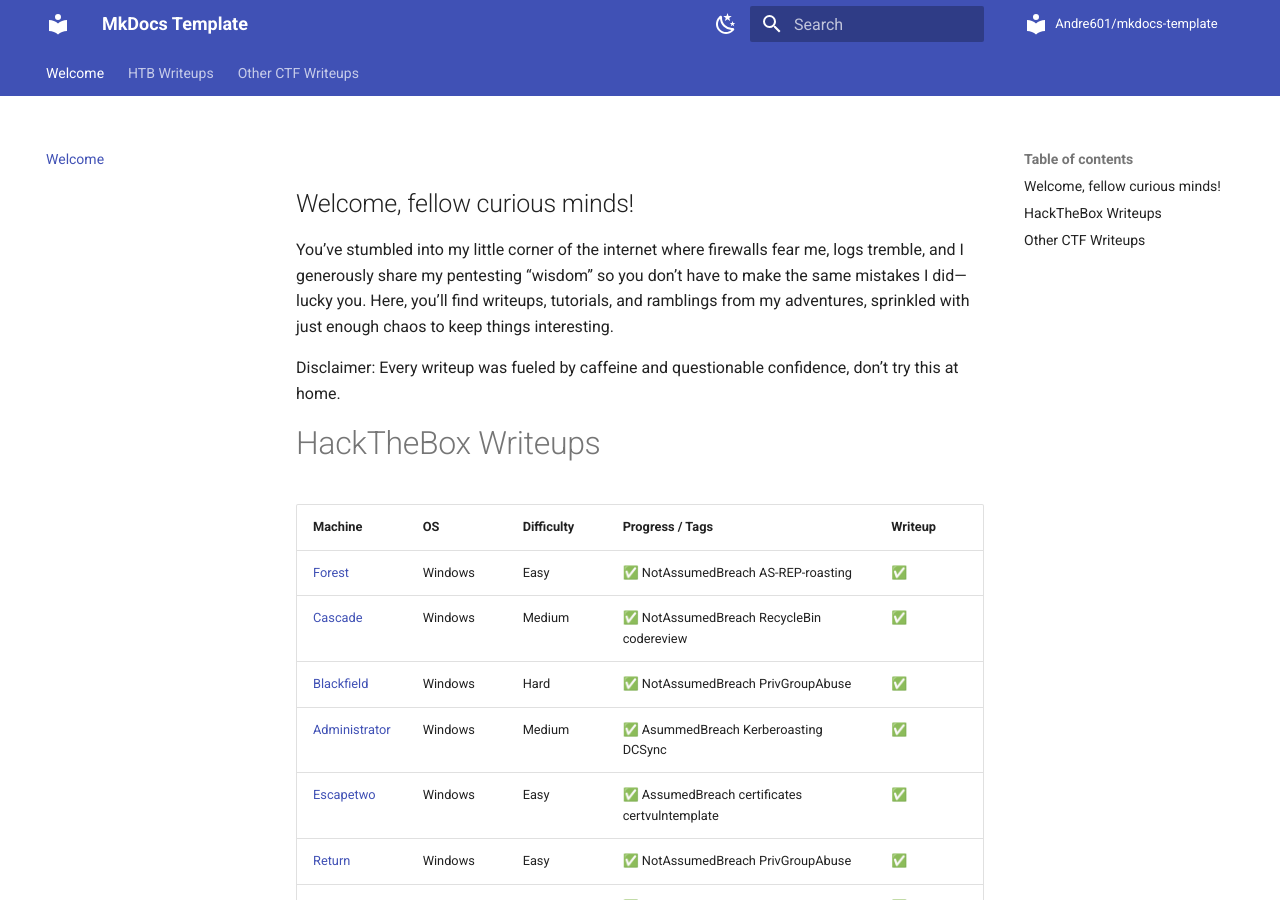
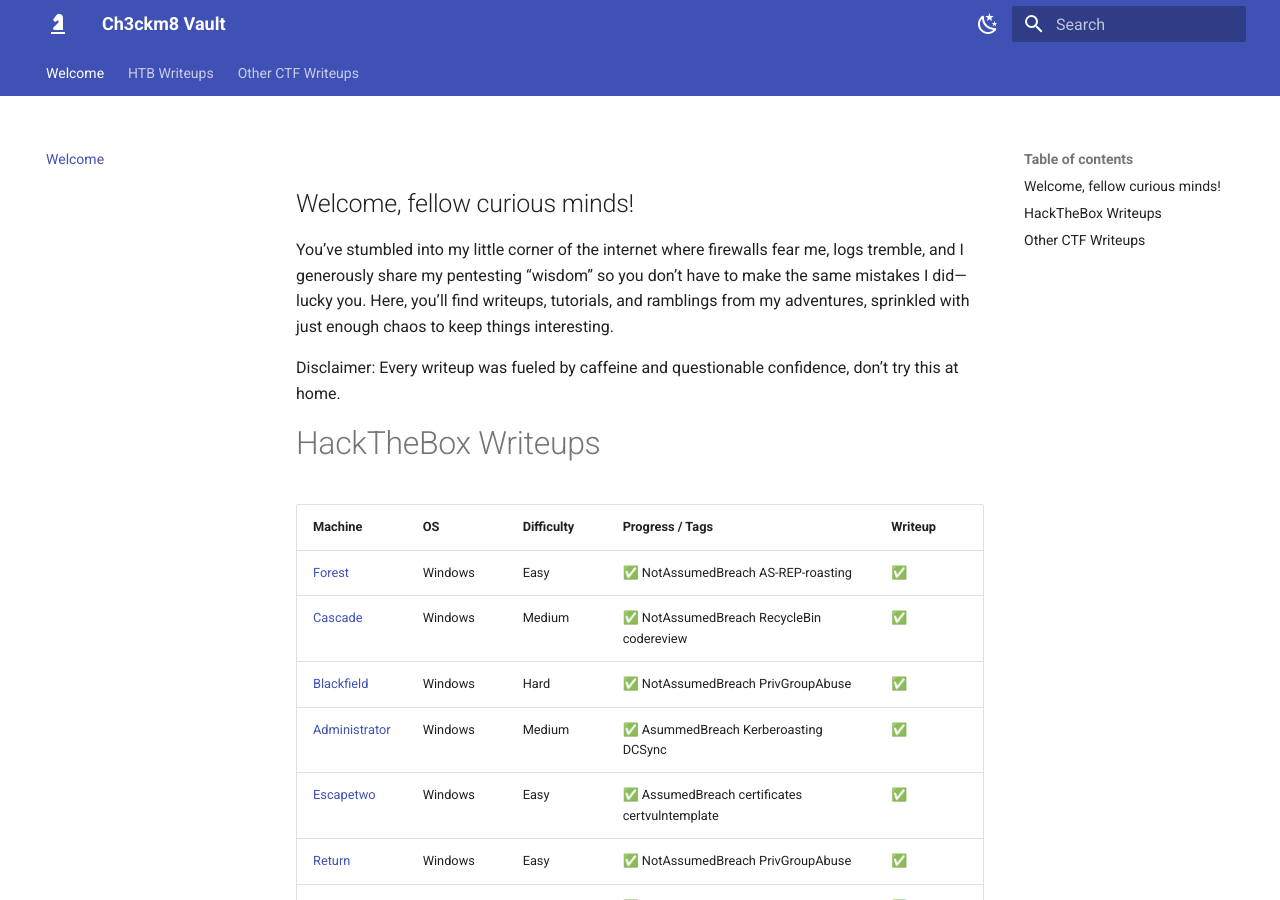
Before and after one commit to ch3ckkm8/personal_blog4, an MkDocs documentation site: the page built from docs/index.md, in a window 1280 px wide and 900 px high. Built offline with MkDocs 1.6.1 and Material for MkDocs 9.7.7, drawn with Linux system fonts in a browser that asks for light colours; comment, search, counter and statistics services are not loaded.

Commit message:
Update mkdocs.yml

```diff
--- a/mkdocs.yml
+++ b/mkdocs.yml
@@ -1,11 +1,11 @@
-site_name: MkDocs Template
-site_description: 'A template for future MkDocs wikis'
-site_author: 'Andre_601'
+site_name: Ch3ckm8 Vault
+#site_description: 'A template for future MkDocs wikis'
+site_author: 'ch3ckm8'
 
 docs_dir: docs/
 
-repo_name: Andre601/mkdocs-template
-repo_url: https://github.com/Andre601/mkdocs-template
+#repo_name: Andre601/mkdocs-template
+#repo_url: https://github.com/Andre601/mkdocs-template
 
 nav:
   - Welcome: index.md
@@ -51,8 +51,8 @@
     - toc.sticky
 
   icon:
-    logo: material/library
-    repo: material/library
+    logo: material/chess-knight
+    repo: material/github  # or any icon you prefer here
 
 markdown_extensions:
   - pymdownx.highlight:
```
